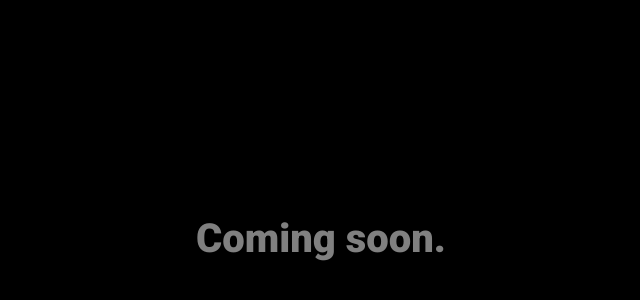
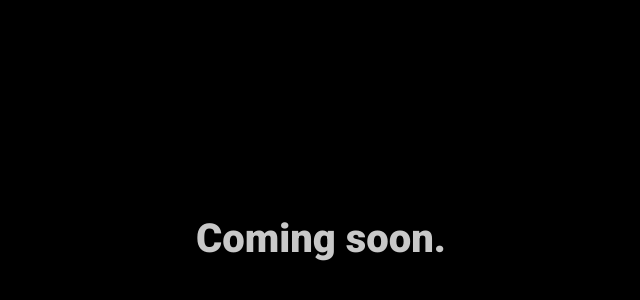
Before and after one commit to dsbuilt/website, a plain HTML site: page index.html in a window 1280 px wide. Shown: the part 162-462 px from the top of the page, without its empty margins (319-959 px from the left). Drawn offline with Linux system fonts and the light colour scheme.

Commit message:
Changed font colour.

```diff
--- a/styles.css
+++ b/styles.css
@@ -7,7 +7,7 @@ html {
 }
 
 h1 {
-	color: grey;
+	color: rgb(200,200,200);
 	font-family: 'Roboto', sans-serif;
 	font-size: 250%;
 	/*text-shadow: 2px 2px 3px rgba(0,0,0,0.3);*/
```
